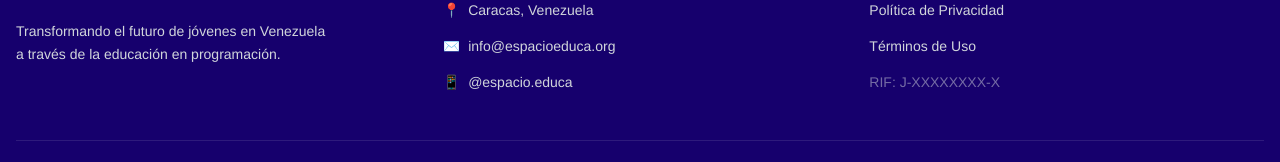
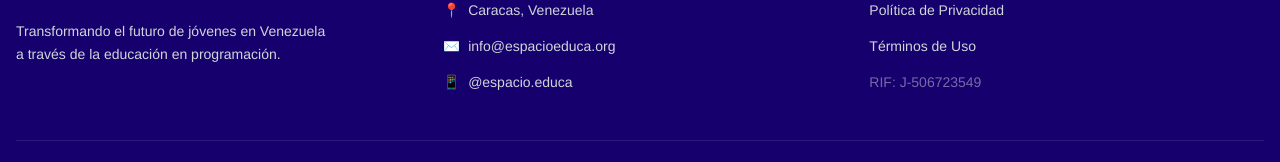
Before and after one commit to EspacioEduca/espacio-educa-web, a React (Vite) app: page /espacio-educa-web/terms in a window 1280 px wide. Shown: the part 1065-1227 px from the top of the page. Built offline with nearby package versions, Linux system fonts and the light colour scheme.

Commit message:
feat: update RIF number in footer component

```diff
--- a/src/components/layout/Footer.jsx
+++ b/src/components/layout/Footer.jsx
@@ -60,7 +60,7 @@ const Footer = () => {
                                 </Link>
                             </li>
                             <li className="opacity-50 cursor-default">
-                                RIF: J-XXXXXXXX-X
+                                RIF: J-506723549
                             </li>
                         </ul>
                     </div>
```
